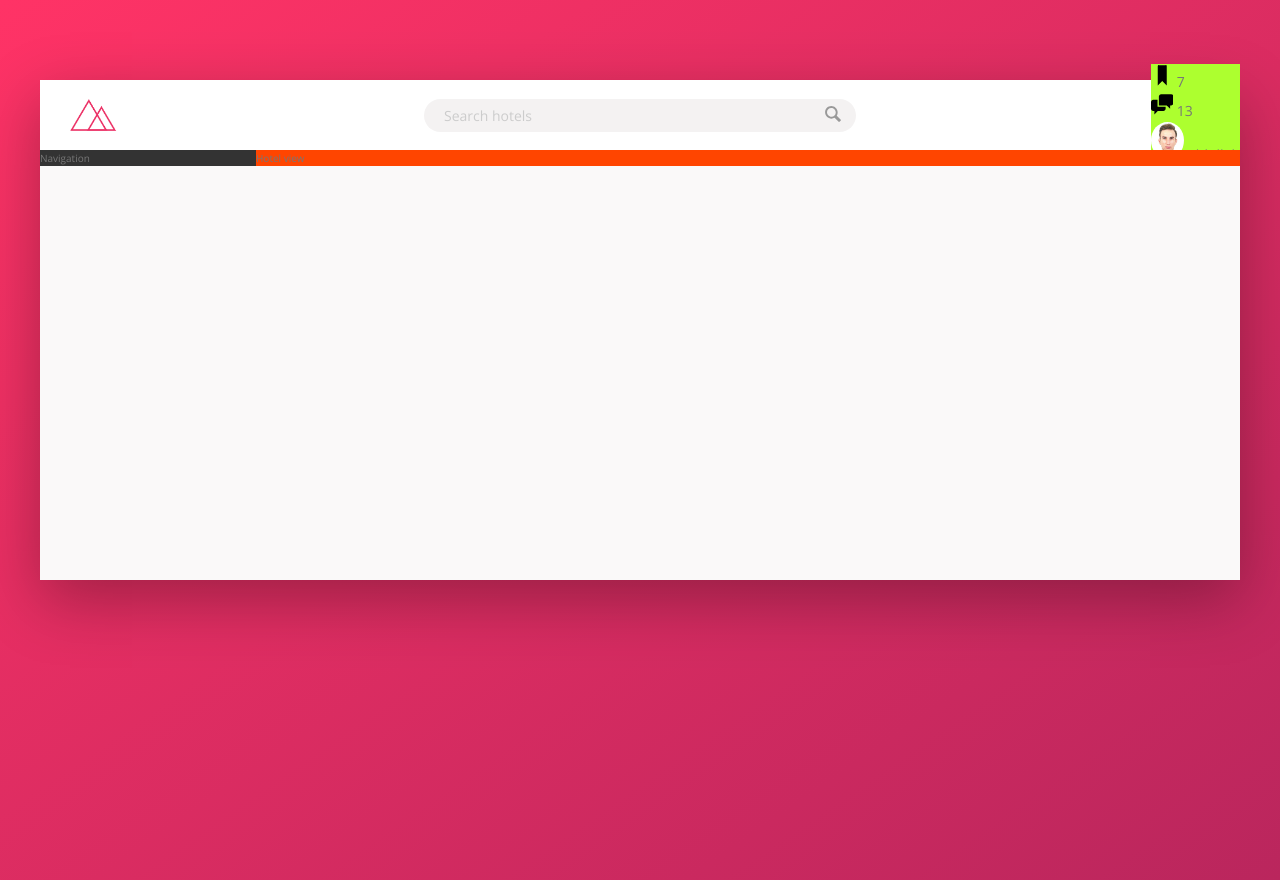
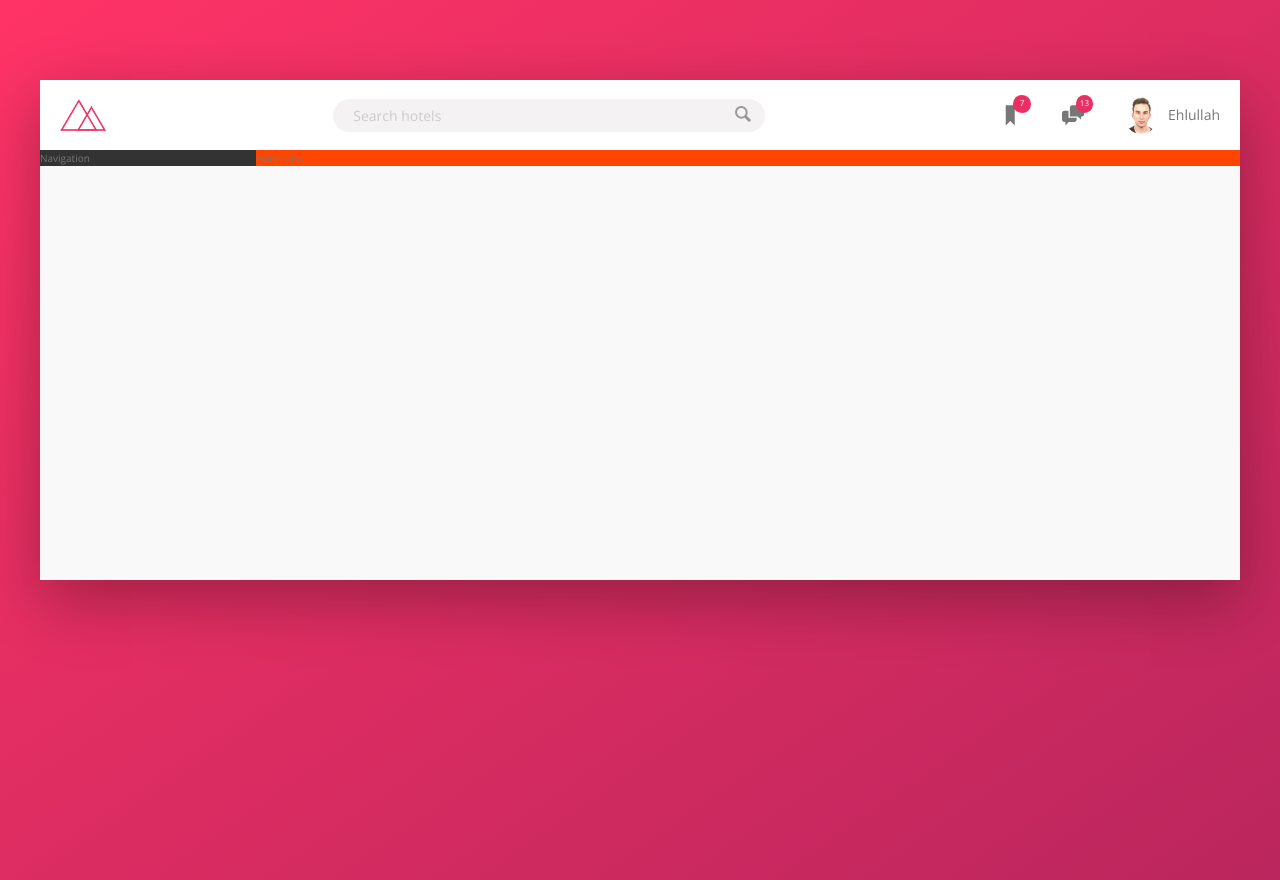
Before and after one commit to ehlkara/Trillo_Project, a website: page index.html in a window 1280 px wide. Drawn offline with nearby package versions, Linux system fonts and the light colour scheme.

Commit message:
finished header section

```diff
--- a/sass/_components.scss
+++ b/sass/_components.scss
@@ -2,7 +2,7 @@
 // LOGO
 .logo {
     height: 3.25rem;
-    margin-left: 3rem;
+    margin-left: 2rem;
 }
 
 
@@ -69,31 +69,52 @@
 ///////////////////////////////////////////////////
 // USER NAVIGATION
 .user-nav {
-    background-color: greenyellow;
+    align-self: stretch;
+
+    display: flex;
+    align-items: center;
+
+    & > * {
+        padding: 0 2rem;
+        cursor: pointer;
+        height: 100%;
+        display: flex;
+        align-items: center;
+    }
+
+    & > *:hover {
+        background-color: var(--color-grey-light-2);
+    }
 
     &__icon-box {
-
+        position: relative;
     }
 
     &__icon {
         height: 2.25rem;
         width: 2.25rem;
+        fill: var(--color-grey-dark-2);
     }
 
     &__notification {
+        font-size: .8rem;
+        height: 1.75rem;
+        width: 1.75rem;
+        border-radius: 50%;
+        background-color: var(--color-primary);
+        color: #fff;
+        position: absolute;
+        top: 1.5rem;
+        right: 1.1rem;
 
-    }
-
-    &__user {
-
+        display: flex;
+        justify-content: center;
+        align-items: center;
     }
 
     &__user-photo {
         height: 3.75rem;
         border-radius: 50%;
-    }
-
-    &__user-name {
-
+        margin-right: 1rem;
     }
 }
```
Also changed, not shown: css/style.css.
